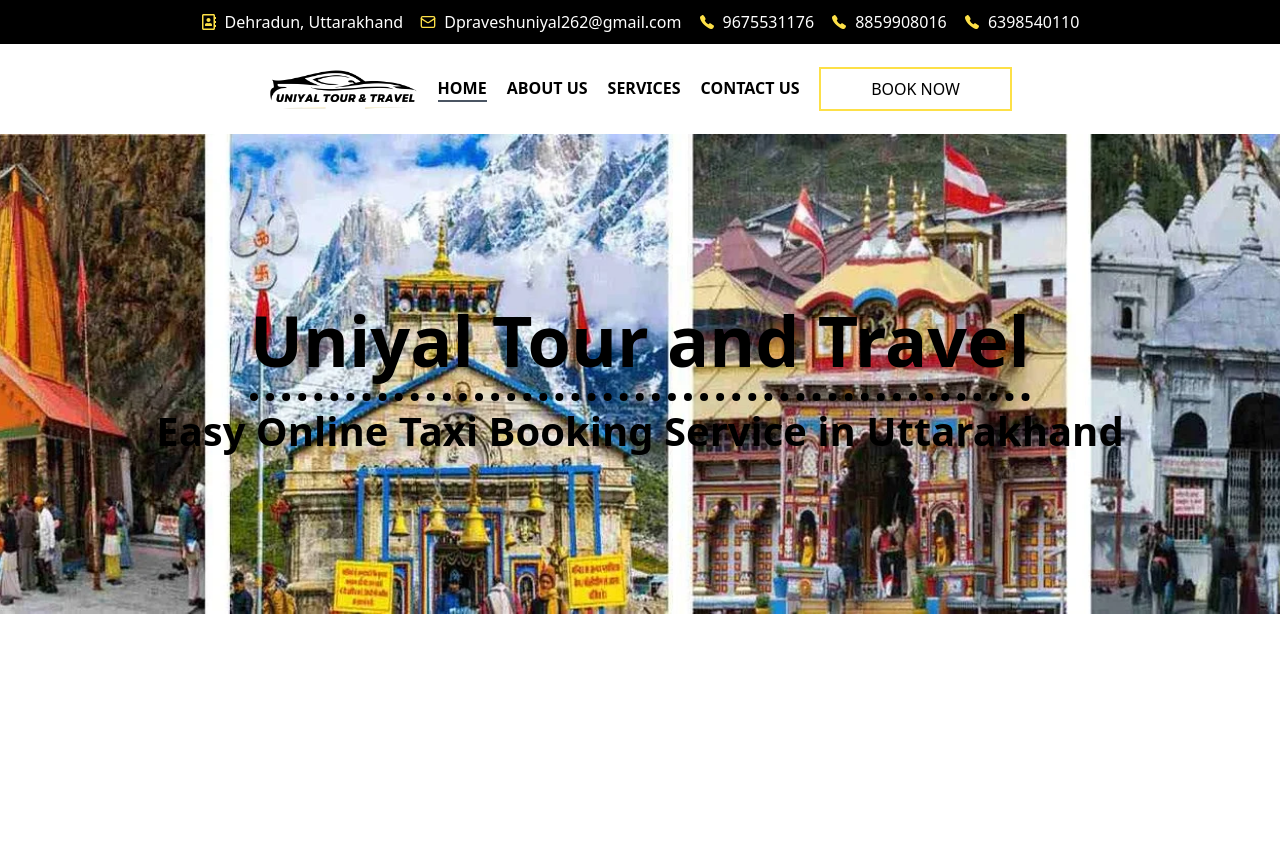
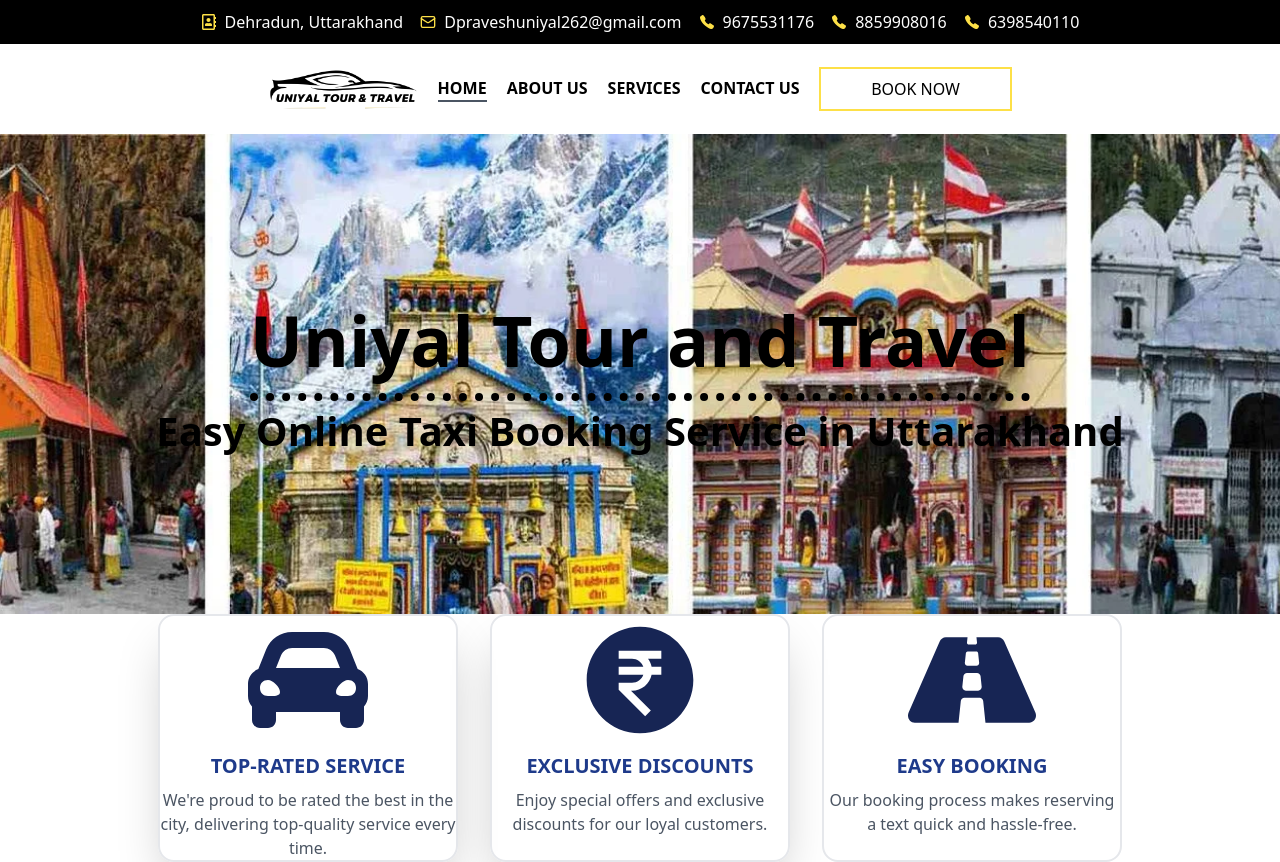
Before and after one commit to shwetank-1708/cab-booking, a React (Vite) app: page / in a window 1280 px wide. Before the commit the page ends 800 px from the top, so only its background shows below. Built offline with nearby package versions, Linux system fonts and the light colour scheme.

Commit message:
Added Home Services Section

```diff
--- /dev/null
+++ b/src/components/HomeServices.tsx
@@ -0,0 +1,15 @@
+interface HomeServicesProps {
+  heading: string;
+  para: string;
+}
+
+const HomeServices: React.FC<HomeServicesProps> = ({ heading, para }) => {
+  return (
+    <div>
+      <h1 className="text-xl font-bold m-2 text-blue-900">{heading}</h1>
+      <p className="text-gray-600">{para}</p>
+    </div>
+  );
+};
+
+export default HomeServices;
--- a/src/components/Home.tsx
+++ b/src/pages/Home.tsx
@@ -5,6 +5,10 @@
 import main_4 from "../assets/main_4.png";
 import main_5 from "../assets/main_5.png";
 import main_6 from "../assets/main_6.png";
+import HomeServices from "../components/HomeServices";
+import { FaCarAlt } from "react-icons/fa";
+import { RiMoneyRupeeCircleFill } from "react-icons/ri";
+import { FaRoad } from "react-icons/fa";
 
 const Home = () => {
   const [currentIndex, setCurrentIndex] = useState(0);
@@ -65,6 +69,32 @@
           </p>
         </div>
       </div>
+
+      <div className="">
+        <div className="flex justify-center gap-8 text-center ">
+          <div className="w-[300px] flex flex-col items-center border-2 rounded-2xl shadow-2xl">
+            <FaCarAlt className="text-9xl text-blue-950" />
+            <HomeServices
+              heading="TOP-RATED SERVICE"
+              para="We're proud to be rated the best in the city, delivering top-quality service every time."
+            />
+          </div>
+          <div className="w-[300px] flex flex-col items-center border-2 rounded-2xl shadow-2xl">
+            <RiMoneyRupeeCircleFill className="text-9xl text-blue-950" />
+            <HomeServices
+              heading="EXCLUSIVE DISCOUNTS"
+              para="Enjoy special offers and exclusive discounts for our loyal customers."
+            />
+          </div>
+          <div className="w-[300px] flex flex-col items-center border-2 rounded-2xl shadow-2x">
+            <FaRoad className="text-9xl text-blue-950" />
+            <HomeServices
+              heading="EASY BOOKING"
+              para="Our booking process makes reserving a text quick and hassle-free."
+            />
+          </div>
+        </div>
+      </div>
     </div>
   );
 };
```
Also changed, not shown: src/App.tsx (+4 -4 lines), src/pages/About.tsx (renamed from src/components/About.tsx), src/pages/Contact.tsx (renamed from src/components/Contact.tsx), src/pages/Services.tsx (renamed from src/components/Services.tsx).
